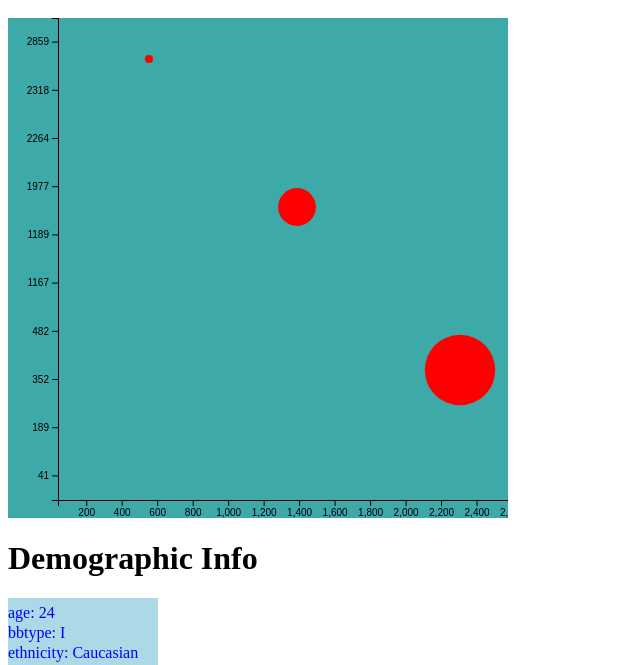
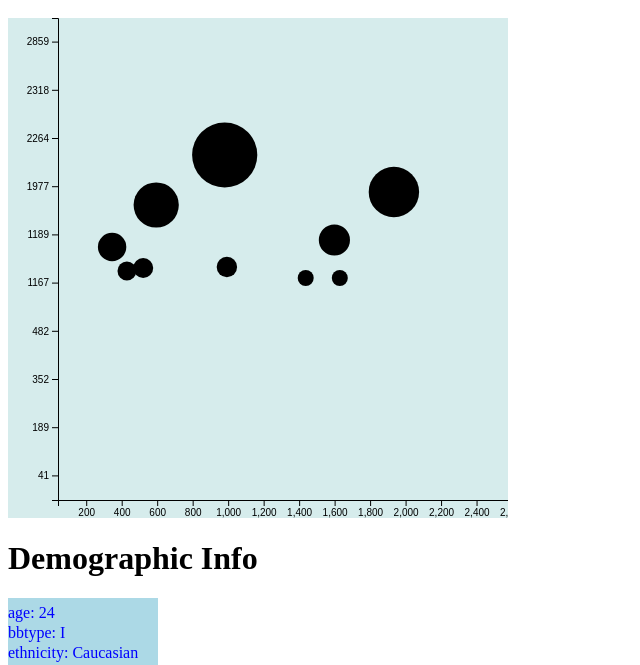
Before and after one commit to gpolavaram0/Plot.ly-Homework, a plain HTML site: page docs/index.html in a window 1280 px wide. Shown: the part 628-1293 px from the top of the page, without its empty margins (0-640 px from the left). Drawn offline with nearby package versions, Linux system fonts and the light colour scheme.

Commit message:
Add files via upload
Updating JS and CSS

```diff
--- a/docs/index.css
+++ b/docs/index.css
@@ -3,7 +3,7 @@
     }
 
 .circle-chart {
-background-color: #3da9a9;
+background-color: #d6ecec;
 }
 
 .legend {
--- a/docs/index.js
+++ b/docs/index.js
@@ -13,6 +13,9 @@ d3.json("samples.json", function(data) {
     console.log(data.samples["0"].sample_values);
     var sample_val = data.samples["0"].sample_values;
     console.log(data.samples["0"].otu_ids);
+
+
+
     var ids = data.samples["0"].otu_ids;
 
 var svgWidth = 500, svgHeight = 500, barPadding = 20;
@@ -121,6 +124,29 @@ var svgBubble = d3.select('#bubbleChart')
      .attr("width", svgWidth)
      .attr("height", svgHeight);
 
+     svgBubble.append("g")
+     .call(x_axis)
+     .attr("transform", "translate(50,482)");
+
+     svgBubble.append("g")
+     .call(y_axis)
+     .attr("transform", "translate(50,0)");
+
+d3.json("samples.json", function(data) {
+
+    // (data.samples[0]).forEach(element => console.log(element));
+
+    // (data.samples[0]).forEach(element => console.log(
+
+    //     element
+
+
+
+    //     ));;
+
+
+    console.log(data.samples[0].otu_ids[2]);
+    console.log(data.samples[0].sample_values);
 
     svgBubble
     .append('g')
@@ -130,25 +156,50 @@ var svgBubble = d3.select('#bubbleChart')
      .append("circle")
        .attr("class", "bubbles")
        .attr("cx", function(d, i) {
-        return d;
+        return data.samples[0].otu_ids[i]/10;
             })
        .attr("cy", function(d, i) {
-        return d;
+        return -(data.samples[0].sample_values[i]);
             })
        .attr("r", function(d, i) {
-        return d/10;
+        return data.samples[0].sample_values[i]/5;
             })
-       .style("fill", "red")
-       .attr("transform", "translate(100,0)")
+       .style("fill", function(d, i) {
+        return (data.samples[0].otu_ids[i]);
+            })
+       .attr("transform", "translate(100,300)")
        .on("mouseleave", "hideTooltip" );
 
-     svgBubble.append("g")
-     .call(x_axis)
-     .attr("transform", "translate(50,482)");
 
-     svgBubble.append("g")
-     .call(y_axis)
-     .attr("transform", "translate(50,0)");
+});
+
+//      svgBubble
+//      .append('g')
+//      .selectAll("dot")
+//      .data(dataset)
+//      .enter()
+//      .append("circle")
+//        .attr("class", "bubbles")
+//        .attr("cx", function(d, i) {
+//         return d;
+//             })
+//        .attr("cy", function(d, i) {
+//         return d;
+//             })
+//        .attr("r", function(d, i) {
+//         return d/10;
+//             })
+//        .style("fill", "red")
+//        .attr("transform", "translate(100,0)")
+//        .on("mouseleave", "hideTooltip" );
+
+//      svgBubble.append("g")
+//      .call(x_axis)
+//      .attr("transform", "translate(50,482)");
+
+//      svgBubble.append("g")
+//      .call(y_axis)
+//      .attr("transform", "translate(50,0)");
 
 
 
```
Lines whose indentation alone changed are shown as unchanged.
